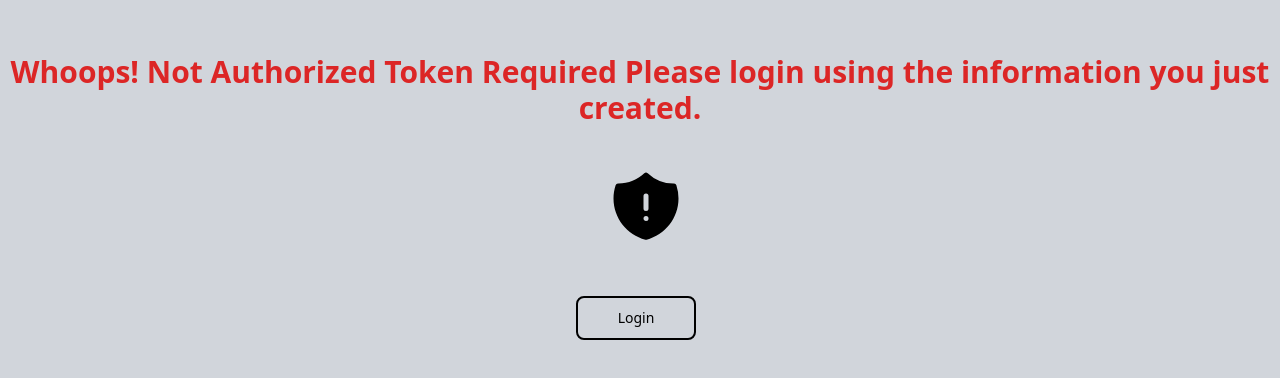
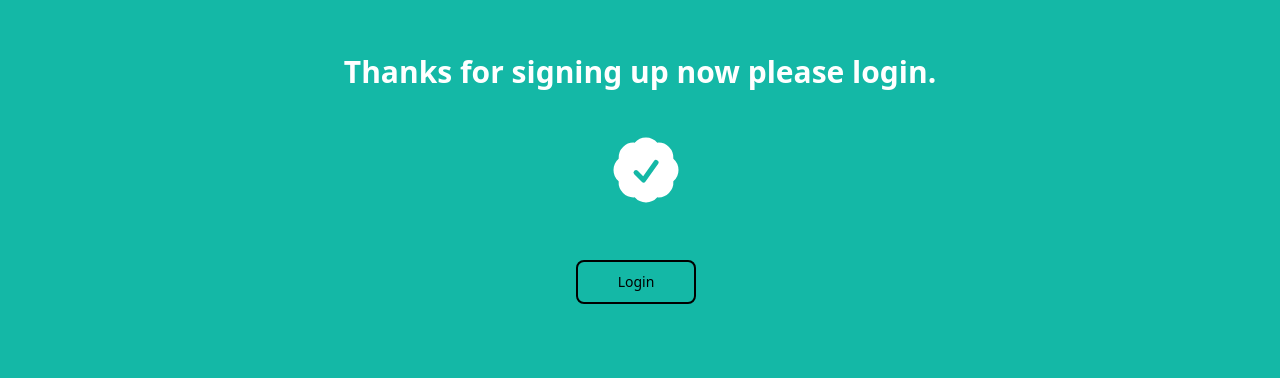
Before and after one commit to sbcodes90/mongodb-connection, a React (Create React App) app in the folder frontend/client/: page /welcome/1 in a window 1280 px wide. Shown: the part 246-624 px from the top of the page. Built offline with nearby package versions, Linux system fonts and the light colour scheme.

Commit message:
update nav page

```diff
--- a/frontend/client/src/components/LoginForm.js
+++ b/frontend/client/src/components/LoginForm.js
@@ -14,10 +14,9 @@ function LoginForm({ username, password, setUsername, setPassword }) {
     axios
       .post("http://localhost:4000/login", { username, password })
       .then(response => {
-
+        setUsername("")
+        setPassword("")
         setTimeout(() => {
-           setUsername("")
-           setPassword("")
           setIsLoading(false)
         }, 1000);
         if(response.data) {
--- a/frontend/client/src/components/WelcomePage.js
+++ b/frontend/client/src/components/WelcomePage.js
@@ -1,6 +1,6 @@
 import React, { useEffect, useState } from "react";
 import { useParams, Link, useNavigate } from "react-router-dom";
-import SheildIcon from "./icons/SheildIcon";
+import SheildIcon from "./icons/CheckBadge";
 
 function WelcomePage() {
   const { username } = useParams();
@@ -23,23 +23,22 @@ function WelcomePage() {
     <>
       <div
         className={
-          token
-            ? `bg-teal-500 min-h-screen text-center`
-            : `bg-gray-300 min-h-screen text-center`
+           `bg-teal-500 min-h-screen text-center`
+
         }
       >
         <div className="flex flex-col items-center pt-[200px] lg:inline-flex lg:mt-[100px]">
           <div
             className={
-              token
-                ? "font-bold text-3xl text-white"
-                : "font-bold lg:text-3xl text-red-600"
+
+                "font-bold text-3xl text-white"
+
             }
           >
             {token ? (
               <div>Welcome! {username}</div>
             ) : (
-              "Whoops! Not Authorized Token Required Please login using the information you just created."
+              "Thanks for signing up now please login."
             )}
           </div>
           {token && (
--- /dev/null
+++ b/frontend/client/src/components/icons/CheckBadge.js
@@ -0,0 +1,8 @@
+import { CheckBadgeIcon } from '@heroicons/react/24/solid'
+export default function SheildIcon() {
+  return (
+
+    <CheckBadgeIcon className="h-20 w-20 text-white  lg:ml-3" />
+
+  )
+}
--- a/frontend/client/src/components/icons/SheildIcon.js
+++ /dev/null
@@ -1,9 +0,0 @@
-import { ShieldExclamationIcon } from '@heroicons/react/24/solid'
-
-export default function SheildIcon() {
-  return (
-
-    <ShieldExclamationIcon className="h-20 w-20 text-black  lg:ml-3" />
-
-  )
-}
```
